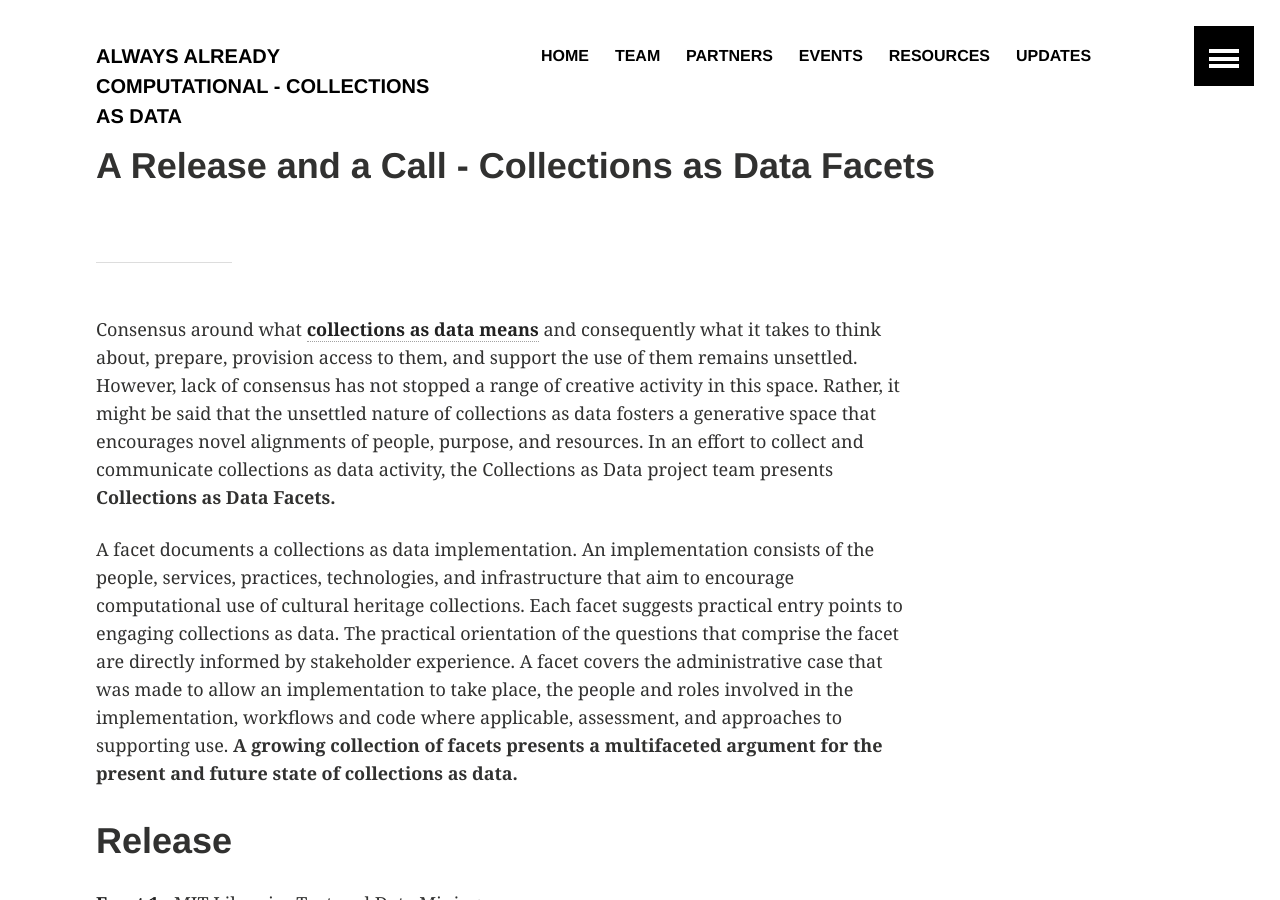
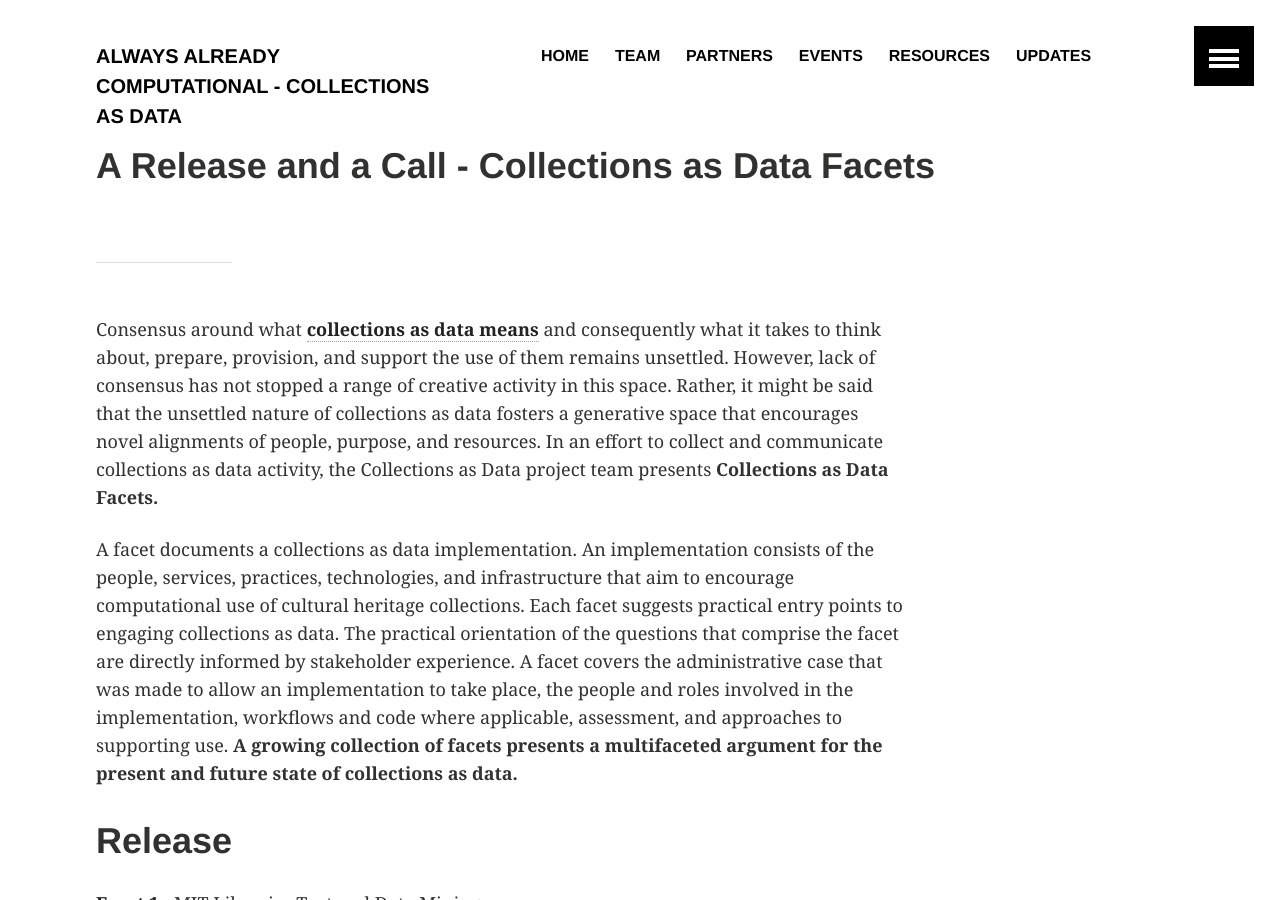
Before and after one commit to collectionsasdata/collectionsasdata.github.io, a Jekyll site: the page built from _posts/2017-8-9-facets.markdown, in a window 1280 px wide and 900 px high. Built offline with Jekyll 4.4.1, drawn with Linux system fonts in a browser that asks for light colours.

Commit message:
Update 2017-8-9-facets.markdown

```diff
--- a/_posts/2017-8-9-facets.markdown
+++ b/_posts/2017-8-9-facets.markdown
@@ -6,7 +6,7 @@ teaser: "A Release and a Call - Collections as Data Facets"
 ---
 ---
 
-Consensus around what [**collections as data means**](https://collectionsasdata.github.io/statement/) and consequently what it takes to think about, prepare, provision access to them, and support the use of them remains unsettled. However, lack of consensus has not stopped a range of creative activity in this space. Rather, it might be said that the unsettled nature of collections as data fosters a generative space that encourages novel alignments of people, purpose, and resources. In an effort to collect and communicate collections as data activity, the Collections as Data project team presents **Collections as Data Facets.**
+Consensus around what [**collections as data means**](https://collectionsasdata.github.io/statement/) and consequently what it takes to think about, prepare, provision, and support the use of them remains unsettled. However, lack of consensus has not stopped a range of creative activity in this space. Rather, it might be said that the unsettled nature of collections as data fosters a generative space that encourages novel alignments of people, purpose, and resources. In an effort to collect and communicate collections as data activity, the Collections as Data project team presents **Collections as Data Facets.**
 
 A facet documents a collections as data implementation. An implementation consists of the people, services, practices, technologies, and infrastructure that aim to encourage computational use of cultural heritage collections. Each facet suggests practical entry points to engaging collections as data. The practical orientation of the questions that comprise the facet are directly informed by stakeholder experience. A facet covers the administrative case that was made to allow an implementation to take place, the people and roles involved in the implementation, workflows and code where applicable, assessment, and approaches to supporting use. **A growing collection of facets presents a multifaceted argument for the present and future state of collections as data.**
 
```
